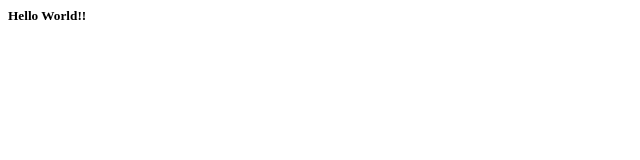
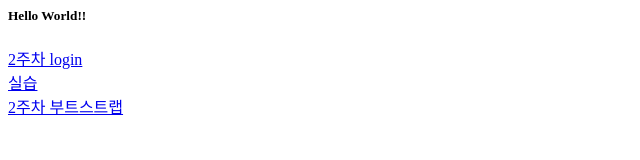
Before and after one commit to kysyky/webpagetest, a plain HTML site: page index.html in a window 1280 px wide. Shown: the whole page, without its empty margins (0-640 px from the left). Drawn offline with Linux system fonts and the light colour scheme.

Commit message:
Update index.html

```diff
--- a/index.html
+++ b/index.html
@@ -5,6 +5,7 @@
 
 	<script>
 		alert ('김영서님 반갑습니다')
+
 	</script>
 
 	<style>
@@ -15,6 +16,9 @@
 
 <body>
 	<h5>Hello World!!</h5>
+	<a href = "login.html" > 2주차 login </a> <br>
+	<a href = "file:///C:/Users/USER/OneDrive/%EB%B0%94%ED%83%95%20%ED%99%94%EB%A9%B4/24-1/%EC%9B%B9%ED%94%84%EB%A1%9C%EA%B7%B8%EB%9E%98%EB%B0%8D/%EC%9B%B9%ED%94%8C%EB%B0%8D%20%EC%8B%A4%EC%8A%B5%ED%8C%8C%EC%9D%BC/loginid.html"> 실습 </a> <br>
+	<a href = "file:///C:/Users/USER/OneDrive/%EB%B0%94%ED%83%95%20%ED%99%94%EB%A9%B4/%EB%B6%80%ED%8A%B8%EC%8A%A4%ED%8A%B8%EB%9E%A9/bootstrap-5.3.3-examples/sign-in/index.html"> 2주차 부트스트랩 </a> <br>
 </body>
 
 </html>
```
